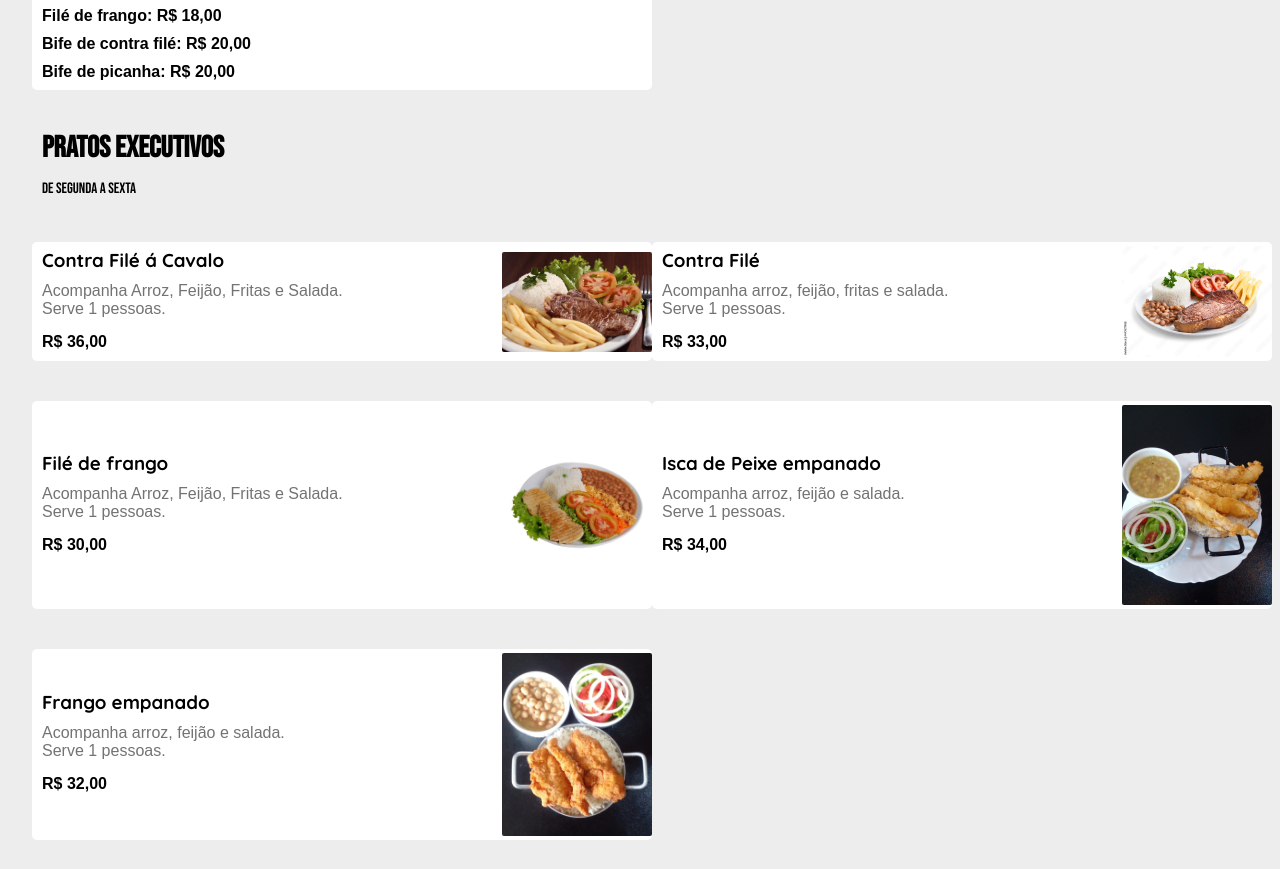
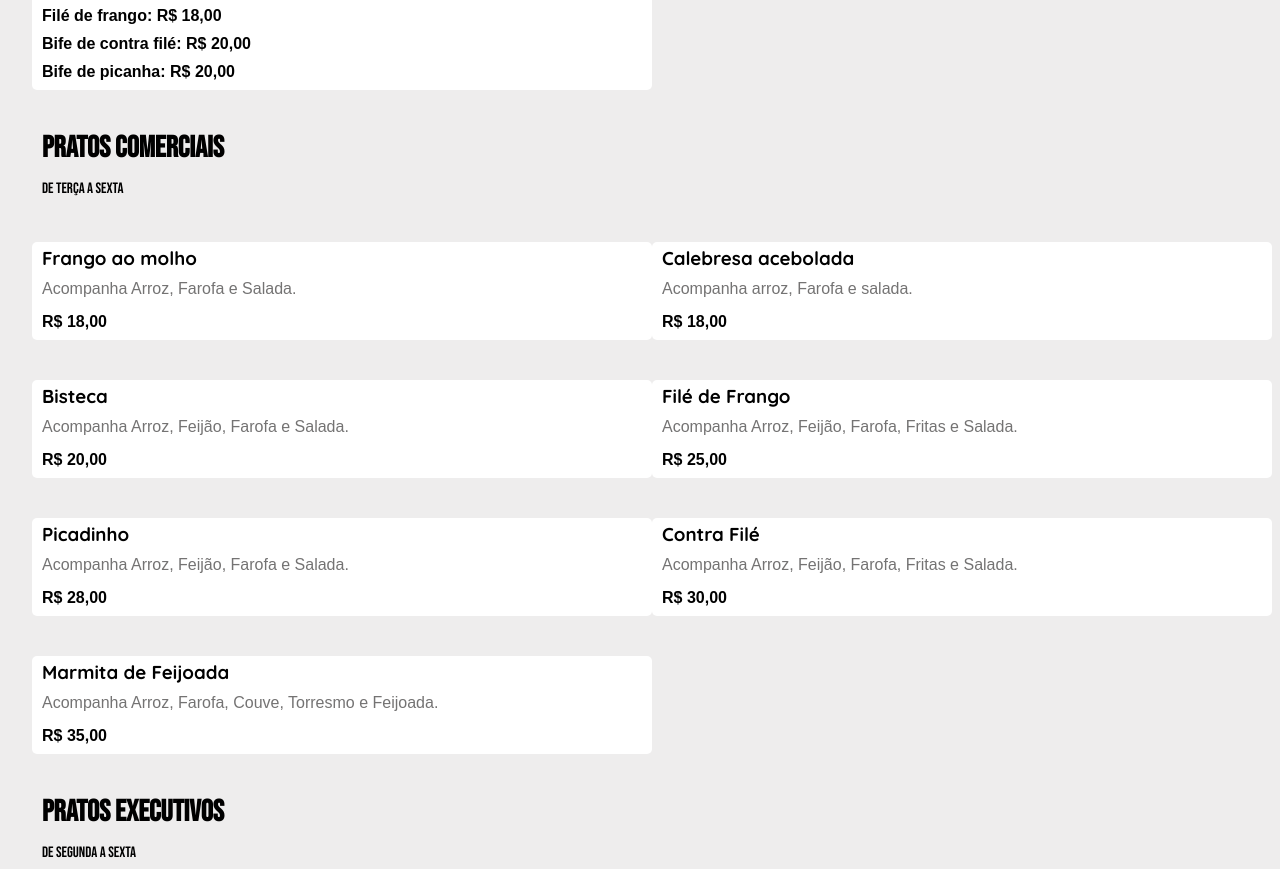
Before and after one commit to Matheus-sp12/oBahiaGastrobar, a website: page index.html in a window 1280 px wide. Shown: the part 1963-2832 px from the top of the page. Drawn offline with nearby package versions, Linux system fonts and the light colour scheme.

Commit message:
alteração de ordem

```diff
--- a/index.html
+++ b/index.html
@@ -292,6 +292,109 @@
                 </ul>
             </section>
 
+                        <!--Aqui começa os Pratos comerciais-->
+            <section class="main-dishes" id="main-dishes">
+
+                <h2 class="tittle">Pratos comerciais <br> <span class="tittle-span">De Terça a Sexta</span></h2>
+
+
+
+                <ul class="foods-list">
+
+                    <li class="food-line">
+                        <div class="div">
+
+                            <div class="div-block">
+                                <h3 class="tittle-foods">Frango ao molho</h3>
+                                <p>Acompanha Arroz, Farofa e Salada.
+                                </p>
+                                <b>R$ 18,00</b>
+                            </div>
+                        </div>
+                    </li>
+
+
+                    <li class="food-line">
+                        <div class="div">
+
+                            <div class="div-block">
+                                <h3 class="tittle-foods">Calebresa acebolada</h3>
+                                <p>Acompanha arroz, Farofa e salada.
+                                </p>
+                                <b>R$ 18,00</b>
+                            </div>
+                        </div>
+                    </li>
+
+
+
+
+                    <li class="food-line">
+                        <div class="div">
+
+                            <div class="div-block">
+                                <h3 class="tittle-foods">Bisteca</h3>
+                                <p>Acompanha Arroz, Feijão, Farofa e Salada.
+                                </p>
+                                <b>R$ 20,00</b>
+                            </div>
+                        </div>
+                    </li>
+
+
+
+
+                    <li class="food-line">
+                        <div class="div">
+
+                            <div class="div-block">
+                                <h3 class="tittle-foods">Filé de Frango</h3>
+                                <p>Acompanha Arroz, Feijão, Farofa, Fritas e Salada.
+                                </p>
+                                <b>R$ 25,00</b>
+                            </div>
+                        </div>
+                    </li>
+
+                    <li class="food-line">
+                        <div class="div">
+
+                            <div class="div-block">
+                                <h3 class="tittle-foods">Picadinho</h3>
+                                <p>Acompanha Arroz, Feijão, Farofa e Salada.
+                                </p>
+                                <b>R$ 28,00</b>
+                            </div>
+                        </div>
+                    </li>
+
+                    <li class="food-line">
+                        <div class="div">
+
+                            <div class="div-block">
+                                <h3 class="tittle-foods">Contra Filé</h3>
+                                <p>Acompanha Arroz, Feijão, Farofa, Fritas e Salada.
+                                </p>
+                                <b>R$ 30,00</b>
+                            </div>
+                        </div>
+                    </li>
+
+                    <li class="food-line">
+                        <div class="div">
+
+                            <div class="div-block">
+                                <h3 class="tittle-foods">Marmita de Feijoada</h3>
+                                <p>Acompanha Arroz, Farofa, Couve, Torresmo e Feijoada.
+                                </p>
+                                <b>R$ 35,00</b>
+                            </div>
+                        </div>
+                    </li>
+
+                </ul>
+            </section>
+
             <!--Aqui começa os Pratos Principais-->
             <section class="main-dishes" id="main-dishes">
 
@@ -419,7 +522,7 @@
                 </ul>
             </section>
 
-            <!--Aqui começa os Pratos Principais-->
+            <!--Aqui começa os Pratos comerciais-->
             <section class="main-dishes" id="main-dishes">
 
                 <h2 class="tittle">Pratos comerciais <br> <span class="tittle-span">De Terça a Sexta</span></h2>
@@ -518,13 +621,6 @@
                             </div>
                         </div>
                     </li>
-
-
-
-
-
-
-
 
                 </ul>
             </section>
```
